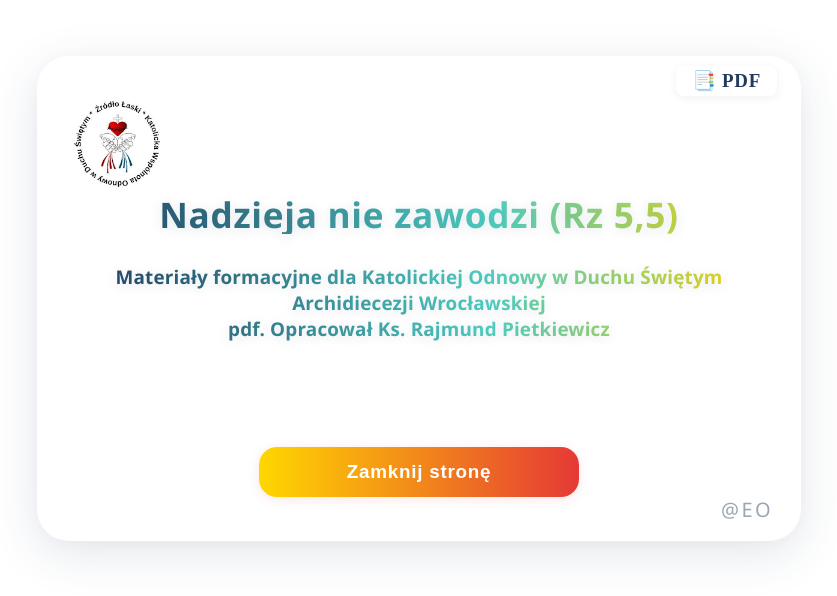
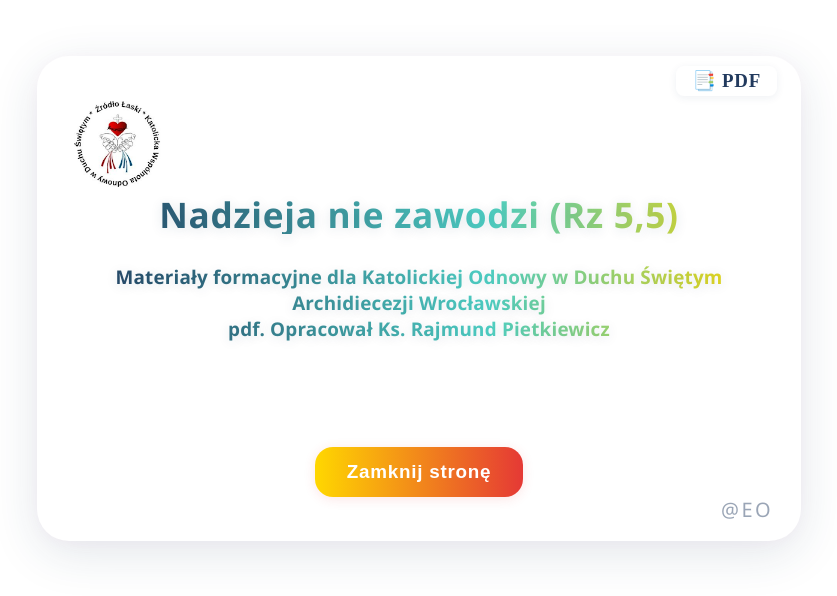
Before and after one commit to eobara-krk/pdfReader, an Angular app: page / in a window 1280 px wide. Shown: the top 596 px of the page, without its empty margins (221-1058 px from the left). Built offline with nearby package versions, Linux system fonts and the light colour scheme.

Commit message:
szerokosc buttona

```diff
--- a/src/app/app.component.css
+++ b/src/app/app.component.css
@@ -1,9 +1,10 @@
 .close-btn {
-  display: block;
-  width: 100%;
-  max-width: 320px;
+  display: inline-block;
+  width: auto;
+  min-width: 0;
+  max-width: 100%;
   margin: 32px auto 12px auto;
-  padding: 14px 0;
+  padding: 14px 32px;
   font-size: 1.18rem;
   font-weight: 700;
   background: linear-gradient(90deg, #ffd700 0%, #e53935 100%);
```
